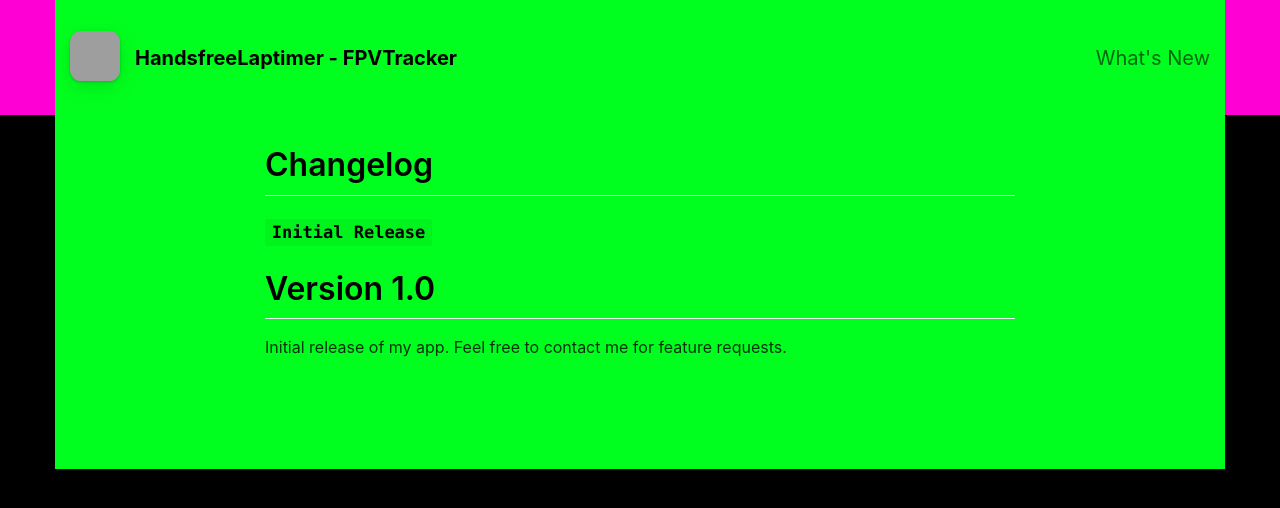
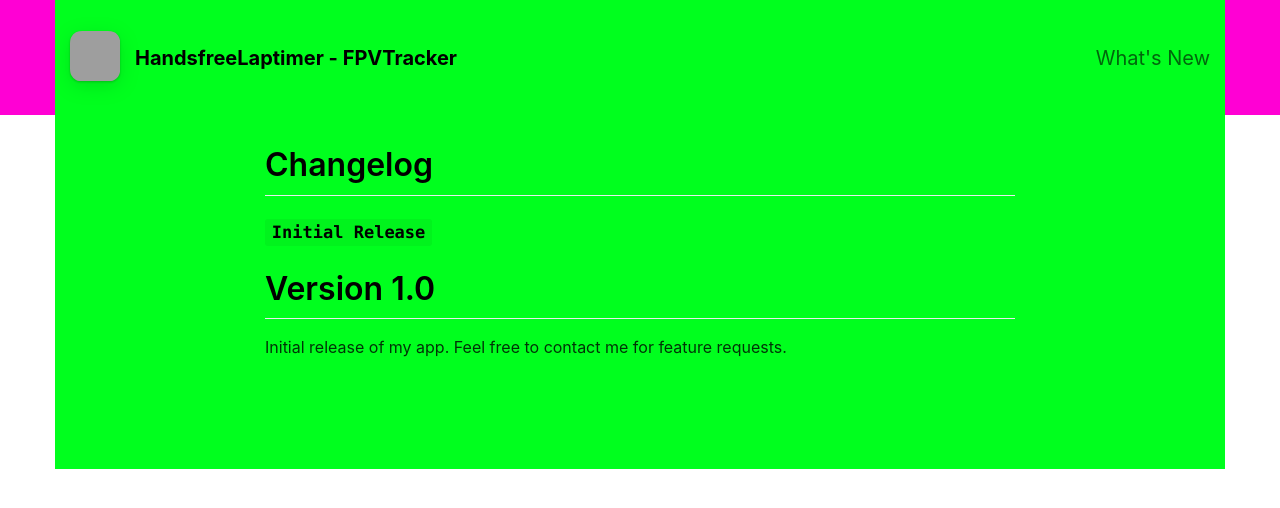
Before and after one commit to MatsWiese/laptimerpage, a Jekyll site: the page built from _pages/changelog.md, in a window 1280 px wide. Shown: the top 508 px of the page. Built offline with Jekyll 4.4.1, drawn with Linux system fonts in a browser that asks for light colours; nearby versions of some CDN libraries; grey boxes are pictures that could not be loaded.

Commit message:
base.scss farben testen

```diff
--- a/_sass/base.scss
+++ b/_sass/base.scss
@@ -3,7 +3,7 @@ $content-width: 1170px;
 
 // Fonts and sizes
 $font: -apple-system, BlinkMacSystemFont, "Segoe UI", Roboto, Helvetica, Arial, sans-serif, "Apple Color Emoji", "Segoe UI Emoji", "Segoe UI Symbol";
-$primary-text-color: #000000;
+$primary-text-color: #0000ff;
 
 html {
 	font-size: 62.5%;
@@ -17,8 +17,8 @@ body {
 }
 
 .subPageBody {
-	// background-color: #fff;
-	background-color: #000;
+	background-color: #fff;
+	// background-color: #ff0000;
 }
 
 h1 {
```
